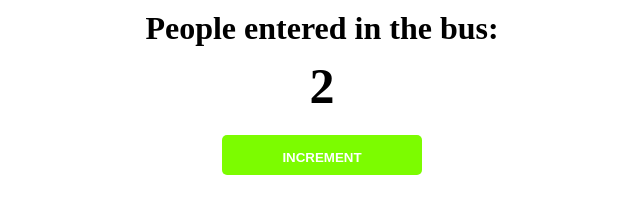
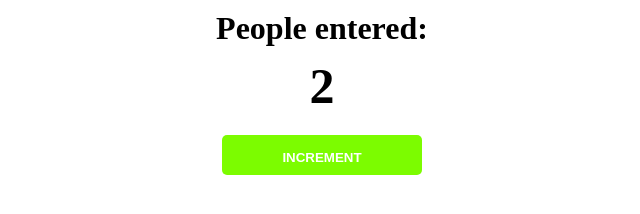
Before and after one commit to tamerlan053/passenger-counter, a plain HTML site: page index.html in a window 1280 px wide. Shown: the whole page, without its empty margins (318-958 px from the left). Drawn offline with Linux system fonts and the light colour scheme.

Commit message:
Update index.html

```diff
--- a/index.html
+++ b/index.html
@@ -8,7 +8,7 @@
     <link rel="stylesheet" href="index.css">
 </head>
 <body>
-    <h1>People entered in the bus:</h1>
+    <h1>People entered:</h1>
     <h2 id="count-el">0</h2>
     <button id="increment-btn" onclick="increment()">INCREMENT</button>
     <script src="index.js"></script>
```
